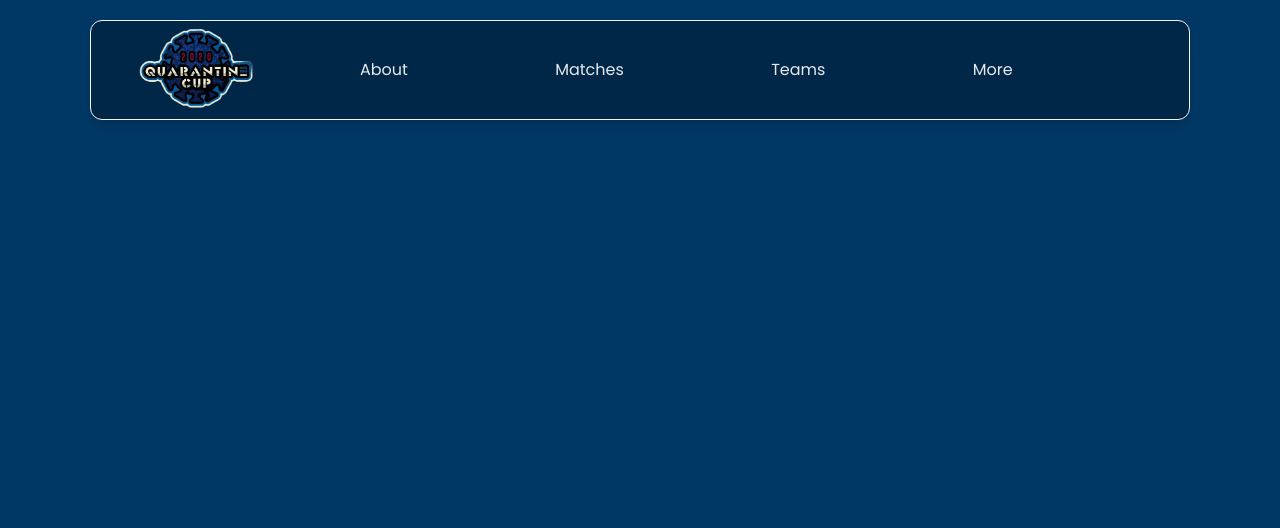
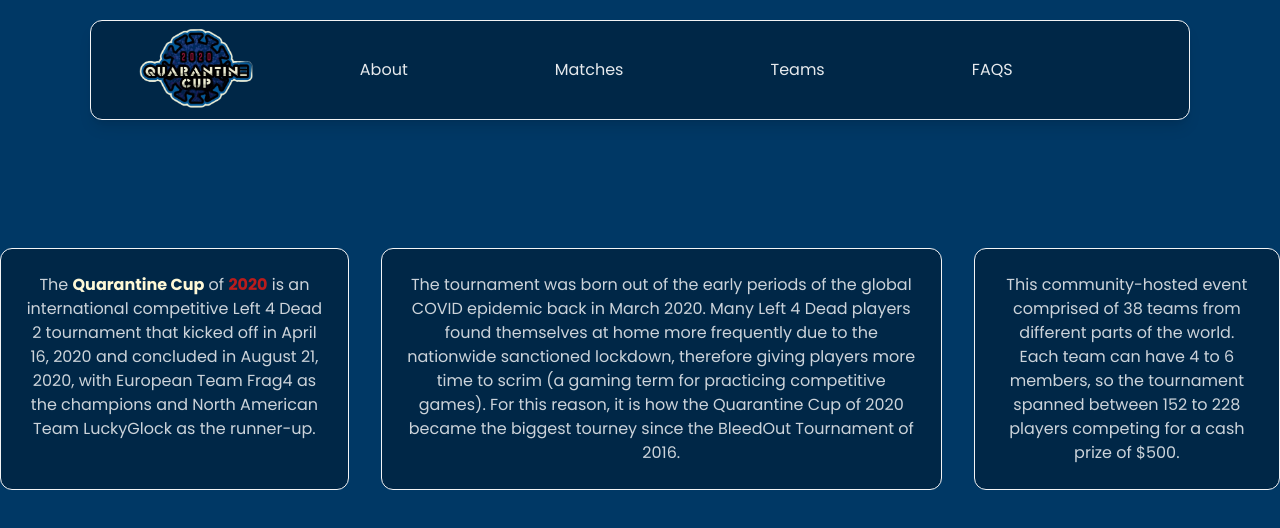
Before and after one commit to ronaldlamdev/qc2020, a React (Vite) app: page / in a window 1280 px wide. Shown: the top 528 px of the page. Built offline with nearby package versions, Linux system fonts and the light colour scheme.

Commit message:
created and setup html of about

```diff
--- a/src/App.jsx
+++ b/src/App.jsx
@@ -1,4 +1,5 @@
 import Navbar from "./assets/components/Navbar"
+import About from "./assets/components/About"
 
 function App() {
 
@@ -6,6 +7,7 @@
   return (
     <div className="App">
       <Navbar />
+      <About />
     </div>
   )
 }
--- /dev/null
+++ b/src/assets/components/About.jsx
@@ -0,0 +1,26 @@
+import React from 'react'
+
+const About = () => {
+  return (
+    <section id='about' className='mt-32 mx-auto max-w-[420px] md:max-w-[720px] lg:max-w-[1440px]'>
+      <div className='flex flex-col md:flex-row justify-around gap-8 text-center'>
+        <p className='text-white/80 bg-black/30 p-6 rounded-xl border-gray-100 border'>
+          The <span className='text-[#FFF9D7] font-bold'>Quarantine Cup</span> of <span className='text-red-700 font-bold'>2020</span> is an international competitive Left 4 Dead 2 tournament
+          that kicked off in April 16, 2020 and concluded in August 21, 2020, with European Team <span>Frag4</span> as the champions
+          and North American Team <span>LuckyGlock</span> as the runner-up.
+        </p>
+        <p className='text-white/80 bg-black/30 p-6 rounded-xl border-gray-100 border'>
+          The tournament was born out of the early periods of the global COVID epidemic back in March 2020. Many Left 4 Dead players found themselves
+          at home more frequently due to the nationwide sanctioned lockdown, therefore giving players more time to scrim (a gaming term for practicing
+          competitive games). For this reason, it is how the Quarantine Cup of 2020 became the biggest tourney since the BleedOut Tournament of 2016.
+        </p>
+        <p className='text-white/80 bg-black/30 p-6 rounded-xl border-gray-100 border'>
+          This community-hosted event comprised of 38 teams from different parts of the world.
+          Each team can have 4 to 6 members, so the tournament spanned between 152 to 228 players competing for a cash prize of $500.
+        </p>
+      </div>
+    </section>
+  )
+}
+
+export default About
--- a/src/assets/components/Navbar.jsx
+++ b/src/assets/components/Navbar.jsx
@@ -8,7 +8,10 @@
   const [nav, setNav] = useState(false);
 
   return (
-    <div className='max-w-[420px] sm:max-w-[600px] md:max-w-[720px] lg:max-w-[840px] xl:max-w-[1100px] 2xl:max-w-[1440px] w-full max-h-[100px] flex justify-around px-8 items-center mx-auto mt-5 bg-black/30 rounded-xl border border-gray-100 shadow-lg'>
+    <div className='max-w-[420px] sm:max-w-[600px] md:max-w-[720px] lg:max-w-[840px]
+    xl:max-w-[1100px] 2xl:max-w-[1440px] w-full max-h-[100px] flex justify-around
+    px-8 items-center mx-auto mt-5 bg-black/30
+    rounded-xl border border-gray-100 shadow-lg'>
 
       {/* Logo */}
       <a href='/'>
@@ -21,7 +24,7 @@
           <a className='hover:underline hover:underline-offset-3' href='#about'><li>About</li></a>
           <a className='hover:underline hover:underline-offset-3' href='#matches'><li>Matches</li></a>
           <a className='hover:underline hover:underline-offset-3' href='#teams'><li>Teams</li></a>
-          <a className='hover:underline hover:underline-offset-3' href='#more'><li>More</li></a>
+          <a className='hover:underline hover:underline-offset-3' href='#more'><li>FAQS</li></a>
         </ul>
       </div>
 
@@ -30,9 +33,9 @@
         <AiOutlineMenu className='md:hidden text-white/90 cursor-pointer' size={25} onClick={() => setNav(!nav)}/>
       </div>
         {/* Overlay */}
-        <div className={nav ? 'w-screen h-screen absolute top-0 left-0 bg-black/40 md:hidden' : ''}></div>
+        <div className={nav ? 'w-screen h-screen absolute top-0 left-0 bg-black/50 md:hidden' : ''}></div>
 
-        <div className={nav ? 'flex flex-col items-end absolute bg-gray-200 top-0 right-0 w-[200px] sm:w-[300px] p-4 h-screen md:hidden' : 'hidden'}>
+        <div className={nav ? 'flex flex-col items-end absolute bg-[#1F4690] text-gray-300 top-0 right-0 w-[200px] sm:w-[300px] p-4 h-screen md:hidden' : 'hidden'}>
           <AiOutlineClose onClick={() => setNav(!nav)} className='cursor-pointer' size={25}/>
           <ul className='flex flex-col justify-around items-center h-[200px] mt-10'>
             <a className='hover:underline hover:underline-offset-3' href='#about'><li>About</li></a>
```
